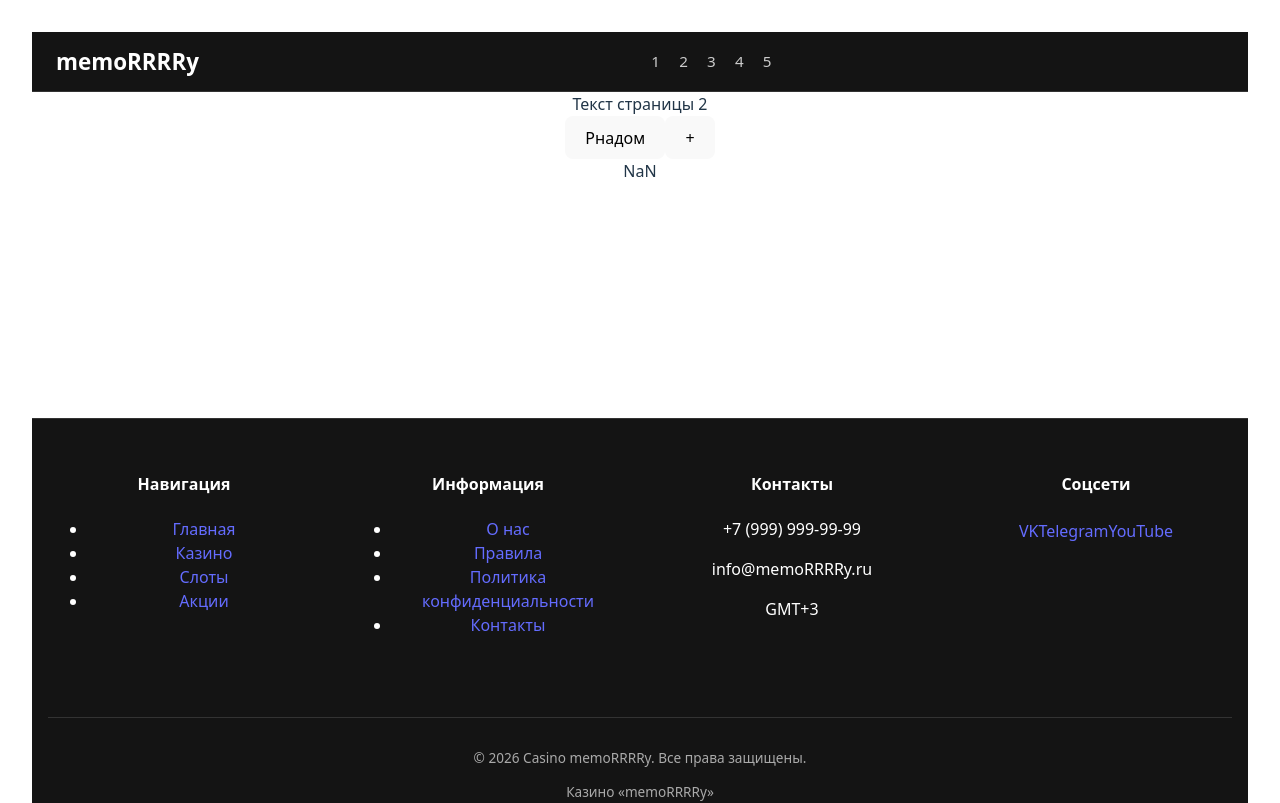
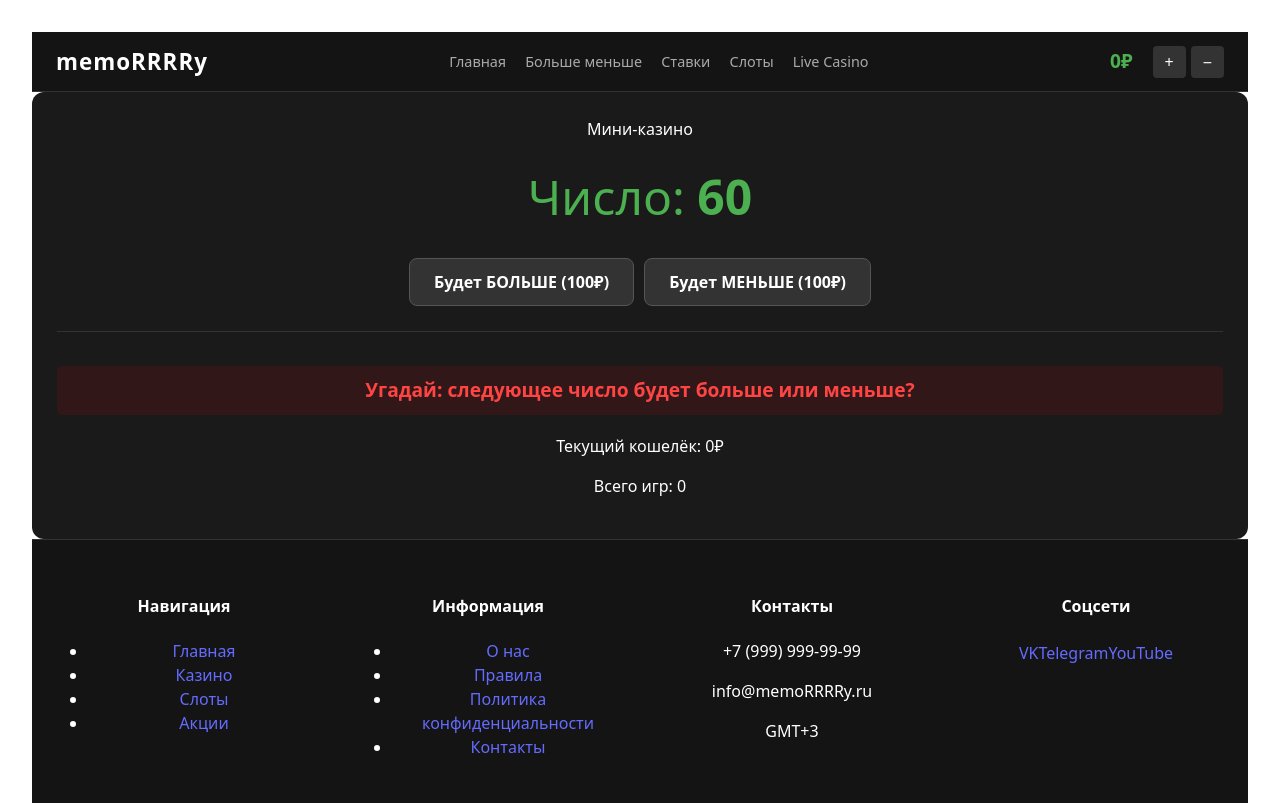
Before and after one commit to Dimabioluwix/Casino, a Vue app: page /page2 in a window 1280 px wide. Shown: the top 803 px of the page. Built offline with nearby package versions, Linux system fonts and the light colour scheme.

Commit message:
обновление с балансом

```diff
--- a/src/components/Header.vue
+++ b/src/components/Header.vue
@@ -1,22 +1,26 @@
 <script setup>
+import { balance, addMoney, removeMoney } from '../composables/useUsers.js';
+
 </script>
 
 <template>
   <header class="header">
-    <!-- Текст-Шапки -->
     <div class="logo">memoRRRRy</div>
-    <!-- Страницы-сайта -->
+
     <nav class="pages">
-      <RouterLink :to="{ name: 'Page1' }">1</RouterLink>
-      <RouterLink :to="{ name: 'Page2' }">2</RouterLink>
-      <RouterLink :to="{ name: 'Page3' }">3</RouterLink>
-      <RouterLink :to="{ name: 'Page4' }">4</RouterLink>
-      <RouterLink :to="{ name: 'Page5' }">5</RouterLink>
+      <RouterLink :to="{ name: 'Page1' }">Главная</RouterLink>
+      <RouterLink :to="{ name: 'Page2' }">Больше меньше</RouterLink>
+      <RouterLink :to="{ name: 'Page3' }">Ставки</RouterLink>
+      <RouterLink :to="{ name: 'Page4' }">Слоты</RouterLink>
+      <RouterLink :to="{ name: 'Page5' }">Live Casino</RouterLink>
     </nav>
 
-    <!-- Что-то ещё -->
-    <div class="something">
-      <!-- можно добавить кнопки, авторизацию и т.п. -->
+    <div class="user-block">
+      <div class="balance">{{ balance }}₽</div>
+      <div class="controls">
+        <button @click="addMoney" class="btn-add">+</button>
+        <button @click="removeMoney" class="btn-sub">−</button>
+      </div>
     </div>
   </header>
 </template>
@@ -29,12 +33,13 @@
   padding: 0.8rem 1.5rem;
   background: #141414;
   border-bottom: 1px solid #333;
+  color: white;
 }
 
 .logo {
   font-size: 1.4rem;
   font-weight: bold;
-  color: #fff;
+  letter-spacing: 1px;
 }
 
 .pages {
@@ -43,12 +48,39 @@
 }
 
 .pages a {
-  color: #ccc;
+  color: #aaa;
   text-decoration: none;
-  font-size: 0.95rem;
+  font-size: 0.9rem;
+  transition: 0.3s;
 }
 
 .pages a:hover {
-  color: #fff;
+  color: #4caf50;
+}
+
+.user-block {
+  display: flex;
+  align-items: center;
+  gap: 15px;
+}
+
+.balance {
+  color: #4caf50;
+  font-size: 1.2rem;
+  font-weight: bold;
+}
+
+button {
+  background: #333;
+  color: white;
+  border: none;
+  padding: 5px 12px;
+  border-radius: 4px;
+  cursor: pointer;
+  margin-left: 5px;
+}
+
+button:hover {
+  background: #444;
 }
 </style>
--- /dev/null
+++ b/src/components/PageNone.vue
@@ -0,0 +1,11 @@
+<script setup>
+
+</script>
+
+<template>
+<div>Чтоо</div>
+</template>
+
+<style scoped>
+
+</style>
--- a/src/components/page1.vue
+++ b/src/components/page1.vue
@@ -1,13 +1,112 @@
 <script setup>
-import { reactive } from 'vue';
+import { ref } from 'vue';
+
+// 1. Текст для слайдера
+const slides = [
+  { id: 1, title: 'Бонус +200% к депозиту!', bg: '#4a148c', text: 'Начни играть прямо сейчас' },
+  { id: 2, title: 'Новые кейсы с ножами', bg: '#1a237e', text: 'Успей забрать свой дроп' },
+  { id: 3, title: 'Турнир на 1 000 000₽', bg: '#b71c1c', text: 'Стань лидером недели' }
+];
+
+const currentSlide = ref(0);
+
+function nextSlide() {
+  if (currentSlide.value < slides.length - 1) {
+    currentSlide.value++;
+  } else {
+    currentSlide.value = 0;
+  }
+}
+
+function prevSlide() {
+  if (currentSlide.value > 0) {
+    currentSlide.value--;
+  } else {
+    currentSlide.value = slides.length - 1;
+  }
+}
+
 </script>
+
 <template>
-    <div>
-        привет
-    </div>
+  <main class="home">
 
+    <!-- Рекламный баннер-слайдер -->
+    <section class="slider" :style="{ backgroundColor: slides[currentSlide].bg }">
+      <button class="arrow prev" @click="prevSlide">❮</button>
+
+      <div class="slide-content">
+        <h1>{{ slides[currentSlide].title }}</h1>
+        <p>{{ slides[currentSlide].text }}</p>
+        <button class="cta-button">Участвовать</button>
+      </div>
+
+      <button class="arrow next" @click="nextSlide">❯</button>
+    </section>
+
+    <!-- Сетка кейсов -->
+    <section class="cases-section">
+      <h2>Кейсы для ролла</h2>
+
+
+    </section>
+
+    <!-- Твой блок "О нас" -->
+    <section class="about-simple">
+      <div class="content">
+        <h3>О проекте memoRRRRy</h3>
+        <p>Мы работаем в <b>Москве</b> и <b>Петербурге</b>. Занимаемся куплей и продажей редких скинов.</p>
+      </div>
+    </section>
+
+  </main>
 </template>
 
 <style scoped>
+.home {
+  background: #121212;
+  color: white;
+  min-height: 100vh;
+}
 
+/* Слайдер */
+.slider {
+  height: 300px;
+  display: flex;
+  align-items: center;
+  justify-content: space-between;
+  padding: 0 50px;
+  transition: background 0.5s ease;
+  border-bottom: 2px solid #333;
+}
+
+.slide-content {
+  text-align: center;
+}
+
+.cta-button {
+  background: #ffc107;
+  border: none;
+  padding: 10px 25px;
+  font-weight: bold;
+  cursor: pointer;
+  margin-top: 15px;
+  border-radius: 5px;
+}
+
+.arrow {
+  background: rgba(0,0,0,0.3);
+  color: white;
+  border: none;
+  font-size: 2rem;
+  cursor: pointer;
+  padding: 10px;
+}
+
+.about-simple {
+  padding: 40px;
+  background: #181818;
+  color: #888;
+  font-size: 0.9rem;
+}
 </style>
--- a/src/components/page2.vue
+++ b/src/components/page2.vue
@@ -1,39 +1,104 @@
 <script setup>
-import { computed, onMounted, onUnmounted, ref, watch } from 'vue';
-const a = ref()
-const b = ref()
+import { computed, ref } from 'vue';
+import { balance } from '../composables/useUsers.js';
 
-const dasha = computed(() => {
+const a = ref(Math.random() * 100); // Текущее число
+const b = ref(0); // Счетчик игр
+const resultMessage = ref('Угадай: следующее число будет больше или меньше?');
 
-    console.log('Check')
-    console.log(b.value) //для изменения
-    return Math.round(a.value)
-})
+// округляет число
+const okrug = computed(function() {
+    return Math.round(a.value);
+});
 
-// watch(a, () => {
-//     console.log('Сработал')
-// })
+function play(guess) {
+    const bet = 100; // Сумма ставки
 
-// onMounted(() => {
-//     console.log(('koga'));
-//     if(localStorage.getItem('a')) {
-//         a.value = localStorage.getItem('a')
-//     } else {
-//         a.value = 'Значвение по умолчанию'
-//     }
+    // ПРОВЕРКА БАЛАНСА
+    if (balance.value <= 0) {
+        resultMessage.value = 'ПОПОЛНИТЕ СЧЁТ! У вас дерьмовый счёт баланса.';
+        return; // Останавка
+    }
 
-// })
+    const nextNumber = Math.random() * 100;
+    const isHigher = nextNumber > a.value;
 
-// onUnmounted(() => {
-//     console.log('Уипо')
-// })
+    if ((guess === 'more' && isHigher) || (guess === 'less' && !isHigher)) {
+        balance.value += bet; // Прибавляем к глобальному балансу
+        resultMessage.value = 'Победа! +100₽. Выпало ' + Math.round(nextNumber);
+    } else {
+        balance.value -= bet; // Вычитаем из глобального баланса
+        resultMessage.value = 'Проигрыш! -100₽. Выпало ' + Math.round(nextNumber);
+    }
+
+    // Обновляем состояние игры
+    a.value = nextNumber;
+    b.value++;
+}
 </script>
+
 <template>
-    <div>
-        Текст страницы 2
+    <div class="game-container">
+        <div>Мини-казино</div>
+
+        <div class="display">
+            Число: <strong>{{ okrug }}</strong>
+        </div>
+
+        <!-- Кнопки управления -->
+        <div class="actions">
+            <button @click="function() { play('more') }">Будет БОЛЬШЕ (100₽)</button>
+            <button @click="function() { play('less') }">Будет МЕНЬШЕ (100₽)</button>
+        </div>
+
+        <div class="info">
+            <p :class="{ 'error-text': balance <= 0 }">
+                {{ resultMessage }}
+            </p>
+            <p>Текущий кошелёк: {{ balance }}₽</p>
+            <p>Всего игр: {{ b }}</p>
+        </div>
     </div>
-    <button @click="a = Math.random() * 600">Рнадом</button>
-    <button @click="b++">+</button>
-    <div>{{ a }}</div>
-    <div>{{ dasha }}</div>
 </template>
+
+<style scoped>
+.game-container {
+    padding: 25px;
+    background: #1a1a1a;
+    color: white;
+    border-radius: 12px;
+    text-align: center;
+}
+.display {
+    font-size: 3rem;
+    margin: 20px 0;
+    color: #4caf50;
+}
+.error-text {
+    color: #ff4444;
+    font-weight: bold;
+    font-size: 1.2rem;
+    background: rgba(255, 0, 0, 0.1);
+    padding: 10px;
+    border-radius: 5px;
+}
+.actions {
+    margin-bottom: 20px;
+}
+button {
+    padding: 12px 24px;
+    margin: 5px;
+    cursor: pointer;
+    background: #333;
+    color: white;
+    border: 1px solid #555;
+    font-weight: bold;
+}
+button:hover {
+    background: #444;
+}
+.info {
+    border-top: 1px solid #333;
+    padding-top: 15px;
+}
+</style>
--- a/src/components/page4.vue
+++ b/src/components/page4.vue
@@ -3,7 +3,7 @@ import useUsers from '../composables/useUsers';
 const users = useUsers()
 </script>
 <template>
-   <DIV>Текст страницы 4</DIV>
+   <div>Текст страницы 4</div>
 </template>
 <style scoped>
 
--- a/src/composables/useUsers.js
+++ b/src/composables/useUsers.js
@@ -1,4 +1,4 @@
-import { ref } from "vue";
+import { ref, watch } from 'vue';
 // const pips = ref(3034)
 // function divide() {
 //     pips.value/= 2
@@ -19,3 +19,23 @@ export default function useUsers() {
 function movement() {
 
 }
+
+//                                     Баланс Игрока
+
+// Инициализируем баланс
+const initialBalance = localStorage.getItem('user_balance');
+export const balance = ref(initialBalance ? parseInt(initialBalance) : 0);
+
+// Следим за изменениями (автосохранение)
+watch(balance, function(val) {
+  localStorage.setItem('user_balance', val);
+});
+
+// Функции изменения
+export function addMoney() {
+  balance.value += 100;
+}
+
+export function removeMoney() {
+  balance.value -= 100;
+}
--- a/src/route.js
+++ b/src/route.js
@@ -1,4 +1,5 @@
 import { createRouter, createWebHistory } from "vue-router";
+import pageNone from "./components/PageNone.vue";
 import page1 from "./components/page1.vue";
 import page2 from "./components/page2.vue";
 import page3 from "./components/page3.vue";
@@ -10,7 +11,8 @@ const routes = [
     {path: '/page2', component: page2, name: 'Page2'},
     {path: '/page3', component: page3, name: 'Page3'},
     {path: '/page4', component: page4, name: 'Page4'},
-    {path: '/page5', component: page5, name: 'Page5'}
+    {path: '/page5', component: page5, name: 'Page5'},
+    {path:'/:pathName(.*)', component:pageNone,name:'PageNone'}
 ]
 
 export const router = createRouter({
```
